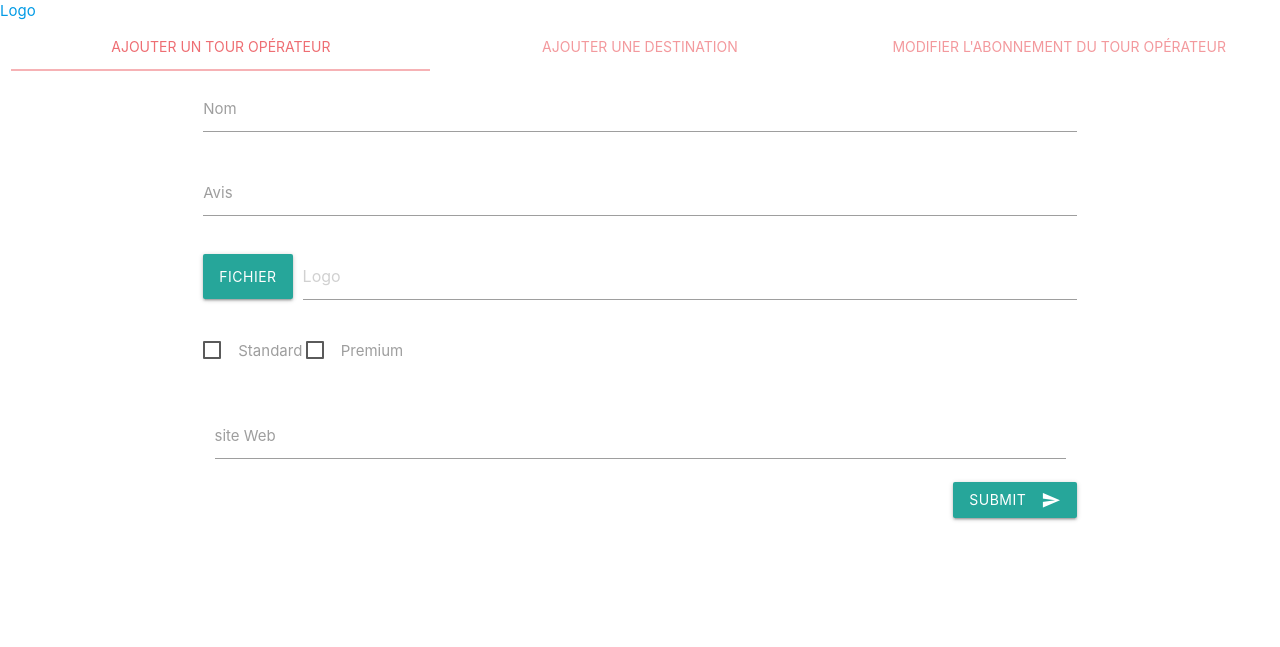
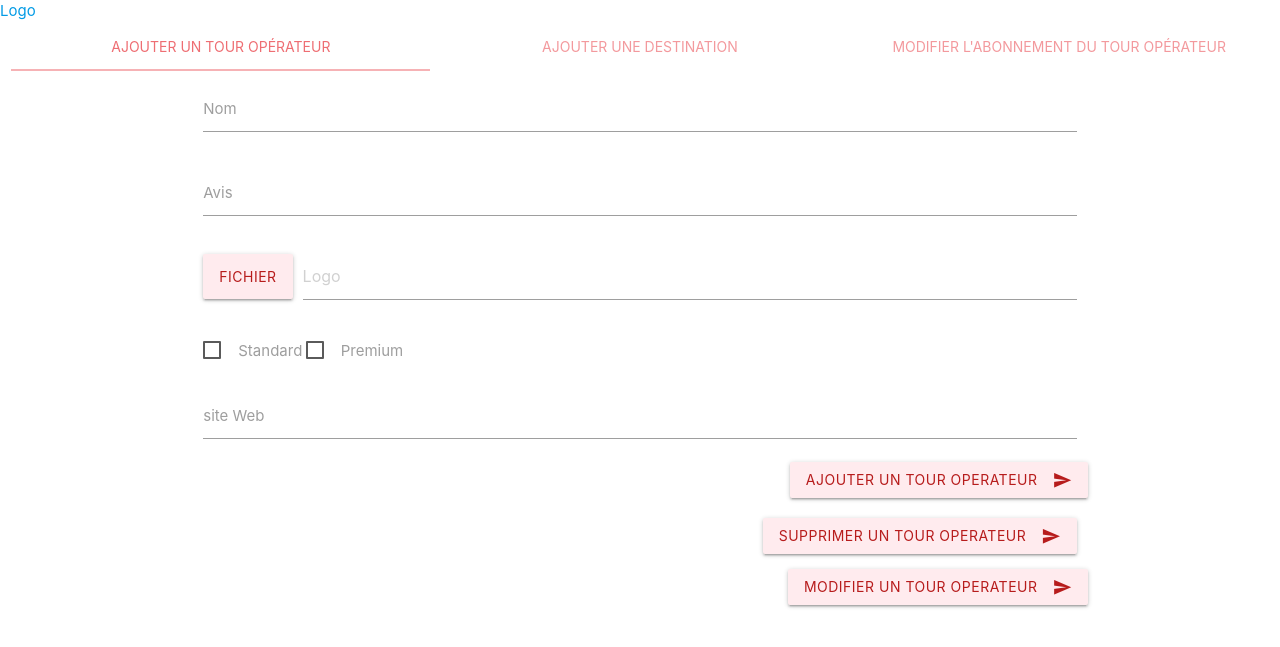
Before and after one commit to leojen23/ComparOperator, a PHP site: page /views/admin.php in a window 1280 px wide. Shown: the top 647 px of the page. Run offline with PHP 8.4, Linux system fonts and the light colour scheme; data comes from the database, SQL or seed files in the repository; some libraries are stand-ins or nearby versions.

Commit message:
harmonisation couleurs admin php
Signed-off-by: VEROFOREST <xvforest@orange.fr>

```diff
--- a/assets/css/style.css
+++ b/assets/css/style.css
@@ -71,6 +71,23 @@
   background-color: red;
 }
 
+span .lever {
+  background-color: #ef5350;
+}
+
+.switch label input[type=checkbox]:checked + .lever {
+  background-color: #ef5350;
+}
+
+.switch label input[type=checkbox]:checked + .lever:after {
+  background-color: #ef5350;
+}
+
+[type=checkbox]:checked + span:not(.lever):before {
+  border-right: #ef5350 2px solid;
+  border-bottom: #ef5350 2px solid;
+}
+
 .checkbox.container {
   display: flex;
   justify-content: space-evenly;
--- a/assets/scss/components/buttons.scss
+++ b/assets/scss/components/buttons.scss
@@ -0,0 +1,17 @@
+span{
+    .lever {
+
+        background-color:#ef5350;
+
+    }
+}
+.switch label input[type=checkbox]:checked+.lever {
+    background-color: #ef5350;
+}
+.switch label input[type=checkbox]:checked+.lever:after {
+    background-color:#ef5350;
+}
+[type="checkbox"]:checked+span:not(.lever):before{
+    border-right:#ef5350 2px solid;
+    border-bottom: #ef5350 2px solid;
+}
--- a/views/admin.php
+++ b/views/admin.php
@@ -31,9 +31,9 @@ include "../partials/head.php"
  <!-- TAB ------------------------------------------ -->
     <div class="col s12">
       <ul class="tabs">
-        <li class="tab active col s4"><a href="#test1">Ajouter un Tour Opérateur</a></li>
-        <li class="tab active col s4"><a href="#test2">Ajouter une Destination</a></li>
-        <li class="tab active col s4"><a href="#test3">Modifier l'abonnement du Tour Opérateur</a></li>
+        <li class="tab active col s4  red-text text-darken-4"><a href="#test1">Ajouter un Tour Opérateur</a></li>
+        <li class="tab active col s4 red-text text-darken-4"><a href="#test2">Ajouter une Destination</a></li>
+        <li class="tab active col s4 red-text text-darken-4"><a href="#test3">Modifier l'abonnement du Tour Opérateur</a></li>
       </ul>
     </div>
 
@@ -57,7 +57,7 @@ include "../partials/head.php"
 
 
                <div class = "file-field input-field col s12">
-                  <div class = "btn">
+                  <div class = "btn red lighten-5 red-text text-darken-4">
                      <span>Fichier</span>
                      <input type ="file" />
                   </div>
@@ -82,7 +82,7 @@ include "../partials/head.php"
                     </label>
                   </div>
               </div>
-            </div>
+
 
 
               <div class="input-field col s12">
@@ -92,15 +92,25 @@ include "../partials/head.php"
 
 
               <div>
-                <button class="btn waves-effect waves-light right" type="submit" name="action">Submit
+                <button class="btn waves-effect red lighten-5 red-text text-darken-4 right" type="submit" name="action">Ajouter un Tour Operateur
                 <i class="material-icons right">send</i>
               </button>
               </div>
 
             </div>
+            <div>
+              <button class="btn waves-effect red lighten-5 red-text text-darken-4 right" type="submit" name="action">Supprimer un Tour Operateur
+              <i class="material-icons right">send</i>
+            </button>
+            </div>
 
 
            </form>
+           <div>
+              <button class="btn waves-effect red lighten-5 red-text text-darken-4 right" type="submit" name="action">Modifier un Tour Operateur
+              <i class="material-icons right">send</i>
+            </button>
+            </div>
          </div>
        </div>
     </div>
@@ -108,25 +118,25 @@ include "../partials/head.php"
 
 
   <!-- destinations --------------------------------------------------------------------->
-    <div id="test2" class="col s12">
+    <div id="test2" class="col s12 ">
       <div class="row">
         <div class="container">
-          <form action="/data/adminForm.php" method="POST" class="col s12">
+          <form action="/data/adminForm.php" method="POST" class="col s12 ">
             <div class="row">
-              <div class="input-field col s12">
-                <select name="id_tour_operator">
+              <div class="input-field col s12 ">
+                <select name="id_tour_operator" >
                   <option value="" disabled selected>Choisissez l'identifiant de l'opérateur </option>
                   <?php foreach($OperatorIds as $OperatorId):?>
                   <option  value="<?=$OperatorId->getId()?>"><?=$OperatorId->getId()?></option>
                   <?php endforeach;?>
                 </select>
-                <label>Numéro Tour opérateur</label>
+                <label >Numéro Tour opérateur</label>
               </div>
 
 
 
               <div class="input-field col s12">
-                <input id="name" name="location" type="text" class="validate">
+                <input  id="name" name="location" type="text" class="validate ">
                 <label for="name">Destination</label>
               </div>
 
@@ -137,7 +147,7 @@ include "../partials/head.php"
 
 
               <div class = "file-field input-field col s12">
-                <div class = "btn">
+                <div class = "btn red lighten-5 red-text text-darken-4">
                     <span>Image destination</span>
                     <input type ="file" />
                 </div>
@@ -147,7 +157,7 @@ include "../partials/head.php"
                 </div>
               </div>
               <div class = "file-field input-field col s12">
-                <div class = "btn">
+                <div class = "btn red lighten-5 red-text text-darken-4">
                     <span>Image Parallax1</span>
                     <input type ="file" />
                 </div>
@@ -157,7 +167,7 @@ include "../partials/head.php"
                 </div>
               </div>
               <div class = "file-field input-field col s12">
-                <div class = "btn">
+                <div class = "btn red lighten-5 red-text text-darken-4">
                   <span>Image Parallax2</span>
                   <input type ="file" />
                 </div>
@@ -169,10 +179,16 @@ include "../partials/head.php"
 
 
               <div>
-                <button class="btn waves-effect waves-light right" type="submit" name="action">Submit
+                <button class="btn waves-effect red lighten-5 red-text text-darken-4 right" type="submit" name="action">Ajouter une destination
                 <i class="material-icons right">send</i>
                 </button>
               </div>
+
+            </div>
+            <div>
+                <button class="btn waves-effect red lighten-5 red-text text-darken-4 right" type="submit" name="action">Modifier une destination
+                <i class="material-icons right">send</i>
+                </button>
               </div>
           </form>
         </div>
@@ -191,7 +207,7 @@ include "../partials/head.php"
                 <select name="nameStandardOperator">
                   <option value="" disabled selected>Choisissez le nom de l'operateur </option>
                   <?php foreach($standardOperators as $standardOperator):?>
-                  <option  value="<?=$standardOperator->getName()?>"><?=$standardOperator->getName()?></option>
+                  <option class="red lighten-1" value="<?=$standardOperator->getName()?>"><?=$standardOperator->getName()?></option>
                   <?php endforeach;?>
                 </select>
                 <label>Nom des opérateurs Standard</label>
@@ -209,7 +225,7 @@ include "../partials/head.php"
             </div>
 
             <div>
-              <button class="btn waves-effect waves-light right" type="submit" name="action">Submit
+              <button class="btn waves-effect right red lighten-5 red-text text-darken-4" type="submit" name="action">Modifier l'abonnement
               <i class="material-icons right">send</i>
               </button>
             </div>
```
Also changed, not shown: 1 other file. Lines whose indentation alone changed are shown as unchanged.
